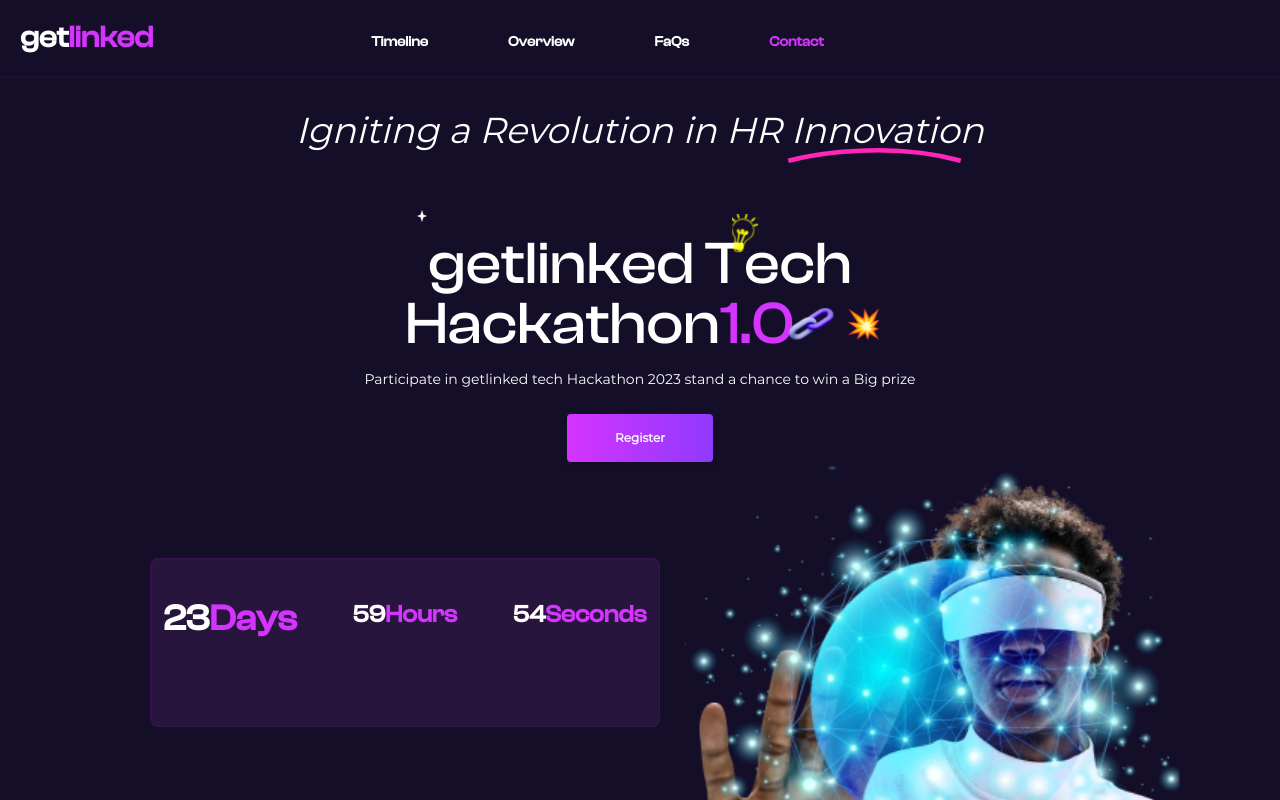
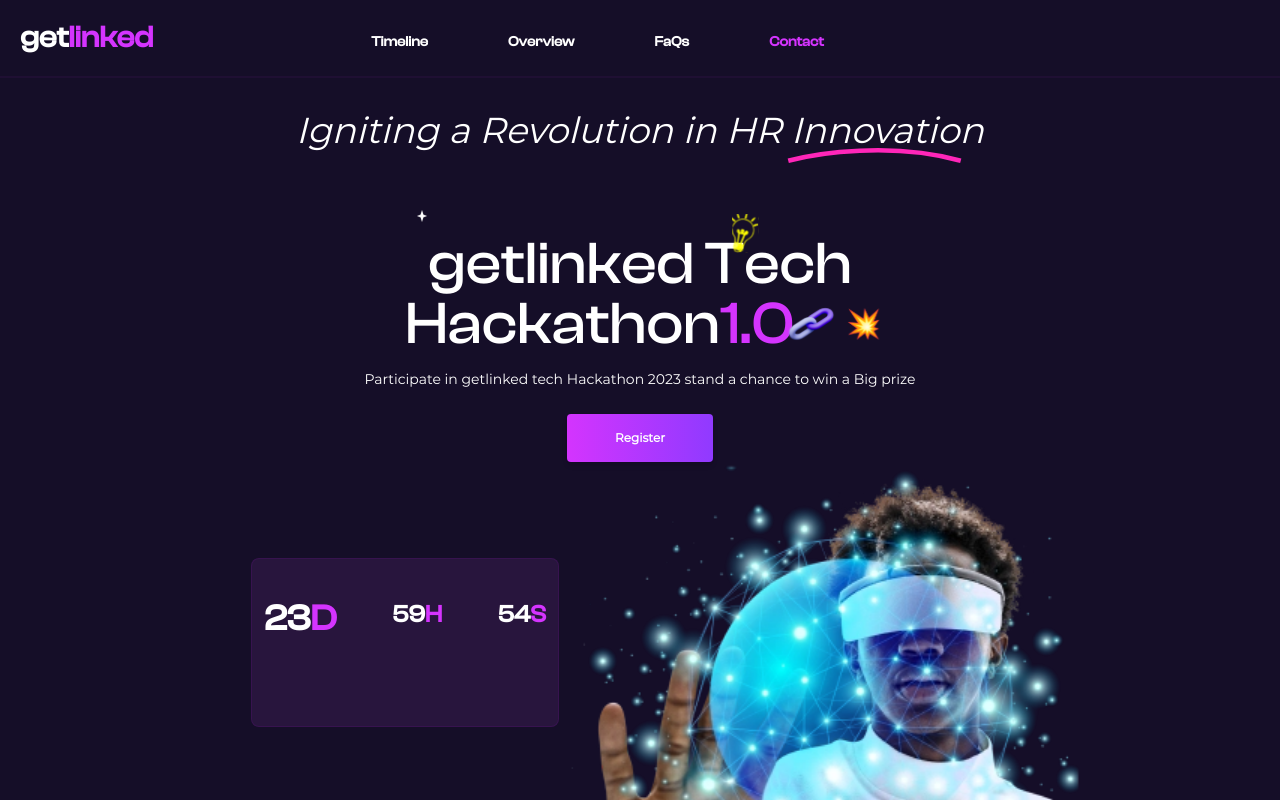
Before and after one commit to Oyetomi/getlinked, a React (Vite) app: page / in a window 1280 px wide. Shown: the top 800 px of the page. Built offline with nearby package versions, Linux system fonts and the light colour scheme; what tailwindcss-animated would draw is missing.

Commit message:
getlinked

```diff
--- a/src/components/Hero.tsx
+++ b/src/components/Hero.tsx
@@ -112,21 +112,21 @@ export const Hero = () => {
       <NavLink to="register">
         <Button name="Register"></Button>
       </NavLink>
-      <div className="justify-center md:flex md:justify-center md:gap-20">
+      <div className="fjustify-center md:flex md:justify-center md:gap-20">
         <div className="flex justify-center text-center font-Montserrat text-white text-2xl border border-fuchsia-700 bg-fuchsia-400 bg-opacity-10 rounded-lg py-10 px-3 mb-6 md:text-6xl lg:mb-56 border-opacity-10">
           <div className="flex justify-center space-x-14">
-            <span className="text-2xl md:text-4xl font-bold font-ClashDisplay">
+            <div className="text-4xl md:text-4xl font-bold font-ClashDisplay">
               {hours}
-              <span className="text-fuchsia-500">Days</span>
-            </span>
-            <span className="text-2xl md:text-2xl font-bold font-ClashDisplay">
+              <span className="text-fuchsia-500">D</span>
+            </div>
+            <div className="text-4xl md:text-2xl font-bold font-ClashDisplay">
               {minutes}
-              <span className="text-fuchsia-500">Hours</span>
-            </span>
-            <span className="text-2xl md:text-2xl font-bold font-ClashDisplay">
+              <span className="text-fuchsia-500">H</span>
+            </div>
+            <div className="text-4xl md:text-2xl font-bold font-ClashDisplay">
               {seconds}
-              <span className="text-fuchsia-500">Seconds</span>
-            </span>
+              <span className="text-fuchsia-500">S</span>
+            </div>
           </div>
         </div>
         <figure className="flex justify-center mb-6 md:scale-150 md:hidden lg:block">
```
